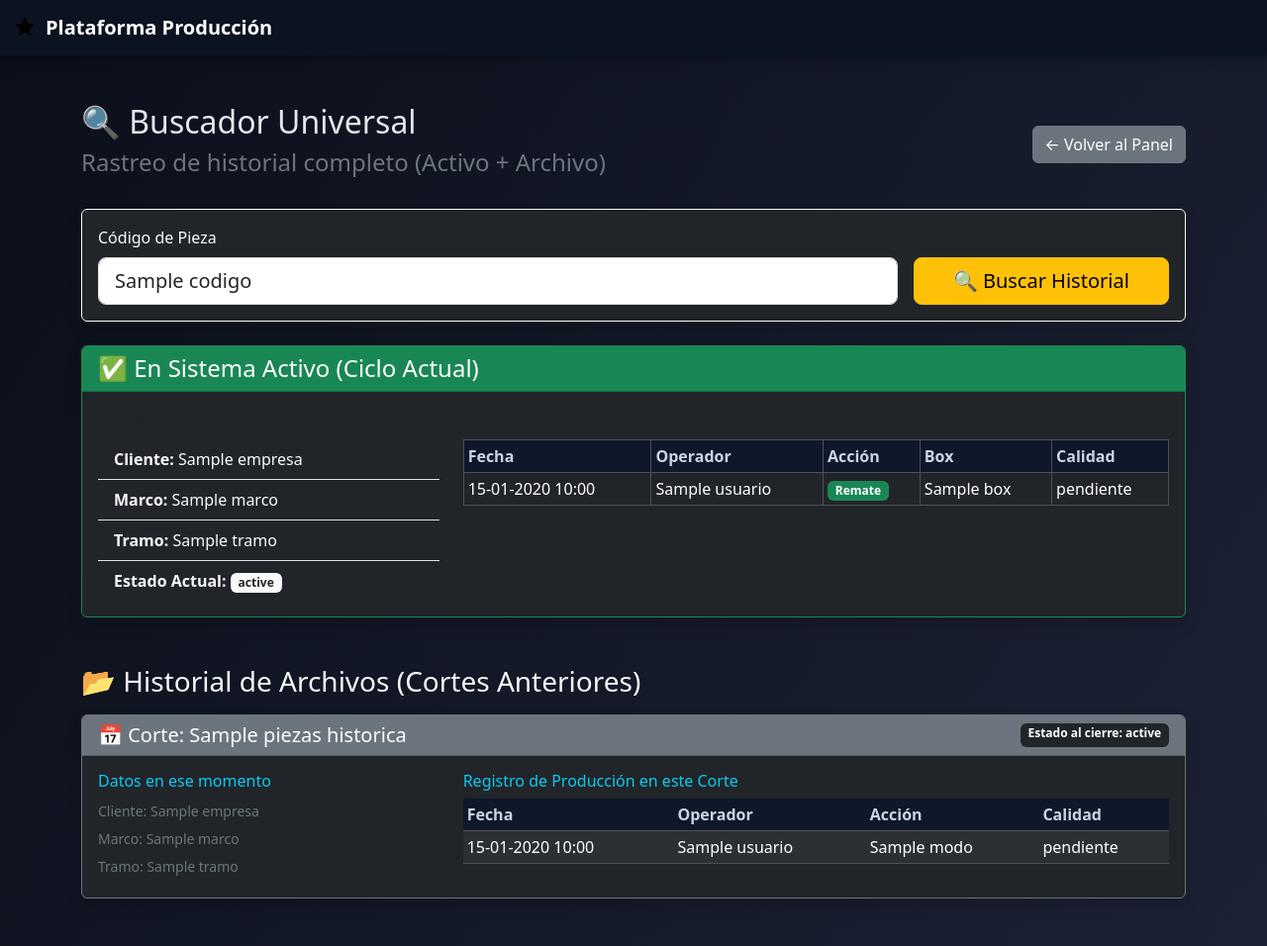
After one commit to axiliarmus/proyecto_produccion, a Flask app: template templates/admin_buscador.html in a window 1280 px wide. The commit adds this page. Shown: the whole page at 99% size. Run offline with Flask 3, Linux system fonts and the light colour scheme; the template is opened without the code that fills it: most values are stand-ins (such as "Sample title", 1, 10 or a date in 2020).

Commit message:
vfinal21

```diff
--- a/app.py
+++ b/app.py
@@ -2686,6 +2686,94 @@ def operador_salida():
     return redirect(url_for("operador_home"))
 
 
+@app.route('/admin/buscador', methods=['GET', 'POST'])
+@login_required(['administrador', 'soporte', 'supervisor'])
+def admin_buscador_piezas():
+    codigo = None
+    pieza_activa = None
+    piezas_historicas = []
+
+    if request.method == 'POST':
+        codigo = (request.form.get('codigo') or '').strip()
+
+        if codigo:
+            # 1. Buscar en Piezas Activas
+            # Intentar como string y luego como int
+            query_str = {"codigo": codigo}
+            query_int = {"codigo": int(codigo)} if codigo.isdigit() else None
+
+            p_activa = db.piezas.find_one(query_str)
+            if not p_activa and query_int:
+                p_activa = db.piezas.find_one(query_int)
+
+            if p_activa:
+                # Buscar producción asociada
+                prod_recs = list(db.produccion.find({"codigo_pieza": str(p_activa.get("codigo"))}).sort("fecha", -1))
+                # Formatear fechas
+                for r in prod_recs:
+                    if r.get("fecha"):
+                        r["fecha"] = to_cl(r.get("fecha"))
+
+                pieza_activa = {
+                    "data": p_activa,
+                    "produccion": prod_recs,
+                    "estado_actual": "En Proceso" if prod_recs else "Sin Producción"
+                }
+
+                # Determinar estado más preciso
+                has_armado = any(r["modo"] == "armador" for r in prod_recs)
+                has_remate = any(r["modo"] == "rematador" for r in prod_recs)
+
+                if has_remate:
+                    pieza_activa["estado_actual"] = "Rematado (Finalizado)"
+                elif has_armado:
+                    pieza_activa["estado_actual"] = "Armado (Pendiente Remate)"
+
+            # 2. Buscar en Piezas Históricas
+            # Pueden haber múltiples versiones de la misma pieza en diferentes cortes
+            hist_cursor = db.piezas_historicas.find({"$or": [
+                {"codigo": codigo},
+                {"codigo": int(codigo) if codigo.isdigit() else "###"}
+            ]}).sort("_id", -1)
+
+            for p_hist in hist_cursor:
+                corte_id = p_hist.get("corte_id")
+                corte_info = db.cortes.find_one({"_id": corte_id})
+                corte_nombre = corte_info.get("nombre") if corte_info else "Desconocido"
+
+                # Buscar producción histórica asociada a este corte y pieza
+                # Usamos el código de la pieza histórica y el corte_id para filtrar
+                prod_hist_recs = list(db.produccion_historica.find({
+                    "codigo_pieza": str(p_hist.get("codigo")),
+                    "corte_id": corte_id
+                }).sort("fecha", -1))
+
+                for r in prod_hist_recs:
+                    if r.get("fecha"):
+                        r["fecha"] = to_cl(r.get("fecha"))
+
+                estado_hist = "Sin Producción"
+                has_armado_h = any(r["modo"] == "armador" for r in prod_hist_recs)
+                has_remate_h = any(r["modo"] == "rematador" for r in prod_hist_recs)
+
+                if has_remate_h:
+                    estado_hist = "Rematado"
+                elif has_armado_h:
+                    estado_hist = "Armado"
+
+                piezas_historicas.append({
+                    "data": p_hist,
+                    "produccion": prod_hist_recs,
+                    "corte_nombre": corte_nombre,
+                    "estado_cierre": estado_hist
+                })
+
+    return render_template('admin_buscador.html',
+                           codigo=codigo,
+                           pieza_activa=pieza_activa,
+                           piezas_historicas=piezas_historicas)
+
+
 # ============================================================
 #              NUEVO REGISTRO DE PRODUCCIÓN (FINAL)
 # ============================================================
--- /dev/null
+++ b/templates/admin_buscador.html
@@ -0,0 +1,148 @@
+{% extends 'base.html' %}
+{% block title %}Buscador Universal de Piezas{% endblock %}
+
+{% block content %}
+<div class="d-flex justify-content-between align-items-center mb-4">
+    <div>
+        <h2>🔍 Buscador Universal</h2>
+        <h4 class="text-secondary">Rastreo de historial completo (Activo + Archivo)</h4>
+    </div>
+    <a href="{{ url_for('admin_dashboard') }}" class="btn btn-secondary">← Volver al Panel</a>
+</div>
+
+<div class="card bg-dark border-light shadow mb-4">
+    <div class="card-body">
+        <form method="POST" class="row g-3 align-items-end">
+            <input type="hidden" name="_csrf_token" value="{{ csrf_token }}">
+            <div class="col-md-9">
+                <label class="form-label text-light">Código de Pieza</label>
+                <input type="text" name="codigo" class="form-control form-control-lg"
+                       placeholder="Ingresa el código exacto..." value="{{ codigo or '' }}" required>
+            </div>
+            <div class="col-md-3">
+                <button class="btn btn-warning w-100 btn-lg">🔍 Buscar Historial</button>
+            </div>
+        </form>
+    </div>
+</div>
+
+{% if codigo and not pieza_activa and not piezas_historicas %}
+<div class="alert alert-danger text-center">
+    No se encontró ninguna información para el código <strong>{{ codigo }}</strong> ni en el sistema activo ni en los archivos históricos.
+</div>
+{% endif %}
+
+<!-- SECCIÓN: PIEZA ACTIVA (SISTEMA ACTUAL) -->
+{% if pieza_activa %}
+<div class="card bg-dark border-success shadow mb-5">
+    <div class="card-header bg-success text-white">
+        <h4 class="mb-0">✅ En Sistema Activo (Ciclo Actual)</h4>
+    </div>
+    <div class="card-body">
+        <div class="row">
+            <div class="col-md-4">
+                <h5 class="text-accent">Detalles de la Pieza</h5>
+                <ul class="list-group list-group-flush bg-transparent">
+                    <li class="list-group-item bg-transparent text-light"><strong>Cliente:</strong> {{ pieza_activa.data.empresa }}</li>
+                    <li class="list-group-item bg-transparent text-light"><strong>Marco:</strong> {{ pieza_activa.data.marco }}</li>
+                    <li class="list-group-item bg-transparent text-light"><strong>Tramo:</strong> {{ pieza_activa.data.tramo }}</li>
+                    <li class="list-group-item bg-transparent text-light"><strong>Estado Actual:</strong>
+                        <span class="badge bg-light text-dark">{{ pieza_activa.estado_actual }}</span>
+                    </li>
+                </ul>
+            </div>
+            <div class="col-md-8">
+                <h5 class="text-accent">Historial de Producción (Actual)</h5>
+                {% if pieza_activa.produccion %}
+                <div class="table-responsive">
+                    <table class="table table-sm table-dark table-bordered">
+                        <thead>
+                            <tr>
+                                <th>Fecha</th>
+                                <th>Operador</th>
+                                <th>Acción</th>
+                                <th>Box</th>
+                                <th>Calidad</th>
+                            </tr>
+                        </thead>
+                        <tbody>
+                            {% for prod in pieza_activa.produccion %}
+                            <tr>
+                                <td>{{ prod.fecha.strftime('%d-%m-%Y %H:%M') }}</td>
+                                <td>{{ prod.usuario }}</td>
+                                <td>
+                                    {% if prod.modo == 'armador' %}
+                                        <span class="badge bg-warning text-dark">Armado</span>
+                                    {% else %}
+                                        <span class="badge bg-success">Remate</span>
+                                    {% endif %}
+                                </td>
+                                <td>{{ prod.box }}</td>
+                                <td>{{ prod.calidad_status }}</td>
+                            </tr>
+                            {% endfor %}
+                        </tbody>
+                    </table>
+                </div>
+                {% else %}
+                <div class="alert alert-secondary">Esta pieza está cargada en el sistema pero <strong>nadie la ha trabajado aún</strong>.</div>
+                {% endif %}
+            </div>
+        </div>
+    </div>
+</div>
+{% endif %}
+
+<!-- SECCIÓN: ARCHIVO HISTÓRICO -->
+{% if piezas_historicas %}
+<h3 class="text-light mb-3">📂 Historial de Archivos (Cortes Anteriores)</h3>
+{% for ph in piezas_historicas %}
+<div class="card bg-dark border-secondary shadow mb-4">
+    <div class="card-header bg-secondary text-white d-flex justify-content-between">
+        <h5 class="mb-0">📅 Corte: {{ ph.corte_nombre }}</h5>
+        <span class="badge bg-dark">Estado al cierre: {{ ph.estado_cierre }}</span>
+    </div>
+    <div class="card-body">
+        <div class="row">
+            <div class="col-md-4">
+                <h6 class="text-info">Datos en ese momento</h6>
+                <p class="mb-1 text-secondary"><small>Cliente: {{ ph.data.empresa }}</small></p>
+                <p class="mb-1 text-secondary"><small>Marco: {{ ph.data.marco }}</small></p>
+                <p class="mb-1 text-secondary"><small>Tramo: {{ ph.data.tramo }}</small></p>
+            </div>
+            <div class="col-md-8">
+                <h6 class="text-info">Registro de Producción en este Corte</h6>
+                {% if ph.produccion %}
+                <div class="table-responsive">
+                    <table class="table table-sm table-dark table-striped">
+                        <thead>
+                            <tr>
+                                <th>Fecha</th>
+                                <th>Operador</th>
+                                <th>Acción</th>
+                                <th>Calidad</th>
+                            </tr>
+                        </thead>
+                        <tbody>
+                            {% for prod in ph.produccion %}
+                            <tr>
+                                <td>{{ prod.fecha.strftime('%d-%m-%Y %H:%M') }}</td>
+                                <td>{{ prod.usuario }}</td>
+                                <td>{{ prod.modo|capitalize }}</td>
+                                <td>{{ prod.calidad_status }}</td>
+                            </tr>
+                            {% endfor %}
+                        </tbody>
+                    </table>
+                </div>
+                {% else %}
+                <p class="text-muted">En este corte, la pieza existía pero <strong>no registró producción</strong>.</p>
+                {% endif %}
+            </div>
+        </div>
+    </div>
+</div>
+{% endfor %}
+{% endif %}
+
+{% endblock %}
```
Also changed, not shown: templates/admin_informes.html (+17 -0 lines).
